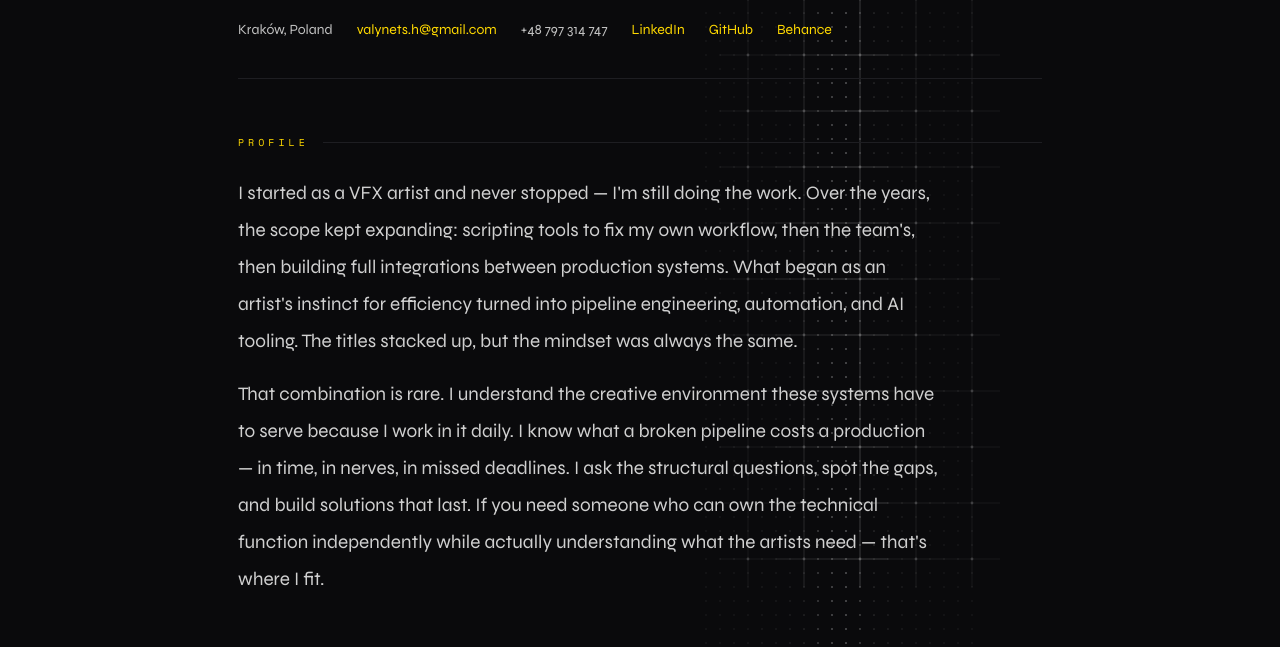
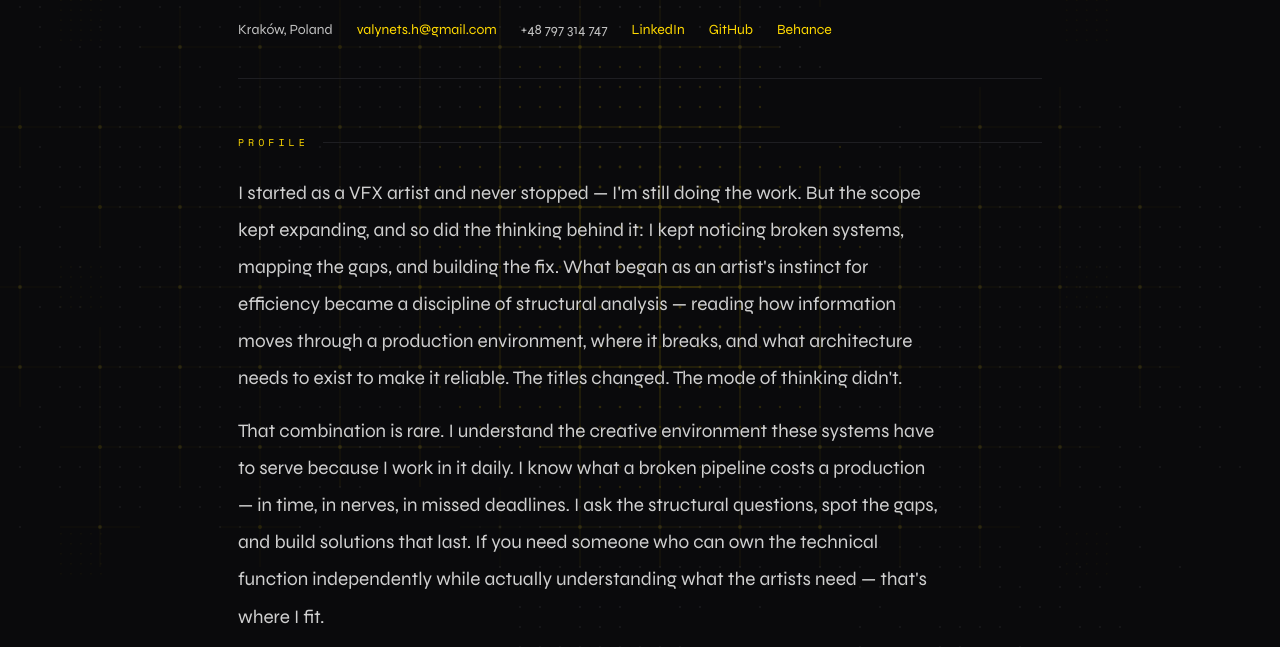
Before and after one commit to Valhannal/CV, a plain HTML site: page index.html in a window 1280 px wide. Shown: the part 133-780 px from the top of the page. Drawn offline with nearby package versions, Linux system fonts and the light colour scheme.

Commit message:
update index

```diff
--- a/index.html
+++ b/index.html
@@ -20,7 +20,7 @@
 html{scroll-behavior:smooth;}
 body{background:var(--bg);color:var(--text);font-family:'Syne',sans-serif;font-weight:300;overflow-x:hidden;}
 
-canvas#particles{position:fixed;top:0;left:0;width:100%;height:100%;opacity:0.4;pointer-events:none;z-index:0;}
+canvas#particles{position:fixed;top:0;left:0;width:100%;height:100%;opacity:0.25;pointer-events:none;z-index:0;}
 
 .wrap{position:relative;z-index:2;max-width:900px;margin:0 auto;padding:48px 48px 100px;}
 
@@ -231,11 +231,11 @@ const i18n = {
     sec_experience: "Experience",
     sec_skills: "Skills",
 
-    profile_1: "I started as a VFX artist and never stopped — I'm still doing the work. Over the years, the scope kept expanding: scripting tools to fix my own workflow, then the team's, then building full integrations between production systems. What began as an artist's instinct for efficiency turned into pipeline engineering, automation, and AI tooling. The titles stacked up, but the mindset was always the same.",
+    profile_1: "I started as a VFX artist and never stopped — I'm still doing the work. But the scope kept expanding, and so did the thinking behind it: I kept noticing broken systems, mapping the gaps, and building the fix. What began as an artist's instinct for efficiency became a discipline of structural analysis — reading how information moves through a production environment, where it breaks, and what architecture needs to exist to make it reliable. The titles changed. The mode of thinking didn't.",
     profile_2: "That combination is rare. I understand the creative environment these systems have to serve because I work in it daily. I know what a broken pipeline costs a production — in time, in nerves, in missed deadlines. I ask the structural questions, spot the gaps, and build solutions that last. If you need someone who can own the technical function independently while actually understanding what the artists need — that's where I fit.",
 
     j1_title: "Pipeline Developer &amp; IT Automation",
-    j1_date: "Mar 2024 — Present",
+    j1_date: "Mar 2024 — Jun 2026",
     j1_company: "Millarc CGI · Kraków",
     j1_p1: "Took ownership of the studio's internal tooling and automation infrastructure — building, maintaining, and documenting systems used across a team of 20+. All work version-controlled via GitHub and written to be maintainable by others.",
     j1_p2: "Deployed a self-hosted service using Docker to enable bidirectional Slack API communication beyond the internal network. Built and maintained a core integration suite connecting Houdini / 3ds Max + Deadline (render farm) + Flow Production (ShotGrid) via REST APIs and webhooks — covering render orchestration, asset delivery, and project tracking.",
@@ -243,7 +243,7 @@ const i18n = {
     j1_p4: "Active daily user of AI tools in a production context — evaluating new tools, advising the team on practical application and limitations, and integrating them into real workflows. Actively uses AI agentic workflows (Cursor, Claude Code) for writing and maintaining code. Conducted ongoing R&amp;D into pipeline platforms, leading adoption of Ayon as a pipeline management system.",
 
     j2_title: "Senior VFX Artist",
-    j2_date: "Mar 2022 — Present",
+    j2_date: "Mar 2022 — Jun 2026",
     j2_company: "Millarc CGI · Kraków",
     j2_p1: "Created high-end visual effects and motion design content for commercial visuals, primarily for major Chinese tech brands including Huawei, OnePlus, Xiaomi, OPPO, Vivo and others — 50+ projects delivered across advertising, product visualization, and motion design. Drove Millarc's signature motion wallpapers, <a href=\"https://www.stashmedia.tv/mobile-motion-millarc-shows-off-smartphone-wallpapers/\" target=\"_blank\" style=\"color:var(--accent)\">Featured in Stash Magazine</a> as the studio cornering this niche.",
     j2_p2: "Specialized in procedural effects and simulations — volumes, particles, Vellum, RBD, FLIP, VDB, KineFX, terrain generation — with custom setups in VEX and Python. Owned the full pipeline from effect development through rendering and compositing, using USD/Solaris and Deadline. Actively integrated AI into the workflow, led concept development, and mentored junior artists.",
@@ -291,7 +291,7 @@ const i18n = {
     profile_2: "Taka kombinacja jest rzadka. Rozumiem środowisko kreatywne, któremu te systemy muszą służyć — bo pracuję w nim na co dzień. Wiem, co kosztuje zepsuty pipeline: czas, nerwy, przekroczone terminy. Zadaję pytania o strukturę, wyłapuję luki i buduję rozwiązania, które działają długoterminowo. Jeśli szukasz kogoś, kto samodzielnie poprowadzi stronę techniczną, rozumiejąc jednocześnie, czego potrzebują artyści — tu jest moje miejsce.",
 
     j1_title: "Pipeline Developer &amp; Automatyzacja IT",
-    j1_date: "mar 2024 — obecnie",
+    j1_date: "mar 2024 — cze 2026",
     j1_company: "Millarc CGI · Kraków",
     j1_p1: "Przejęłam odpowiedzialność za wewnętrzny tooling i infrastrukturę automatyzacji studia — budując, utrzymując i dokumentując systemy używane przez 20-osobowy zespół. Całość wersjonowana na GitHubie i pisana z myślą o czytelności dla innych.",
     j1_p2: "Postawiłam self-hosted serwis na Dockerze, umożliwiając dwukierunkową komunikację przez Slack API poza siecią wewnętrzną. Zbudowałam i utrzymuję core integrację łączącą Houdini / 3ds Max + Deadline (render farm) + Flow Production (ShotGrid) przez REST APIs i webhooks — obejmującą orkiestrację renderów, dostarczanie assetów i śledzenie projektów.",
@@ -299,7 +299,7 @@ const i18n = {
     j1_p4: "Aktywna codzienna użytkowniczka narzędzi AI w kontekście produkcyjnym — oceniam nowe narzędzia, doradzam zespołowi w praktycznym zastosowaniu i ograniczeniach, integruję je w rzeczywistych workflowach. Aktywnie korzystam z AI agentic workflows (Cursor, Claude Code) przy pisaniu i utrzymaniu kodu. Prowadziłam bieżące R&amp;D dotyczące platform pipeline'owych, wdrażając Ayon jako system zarządzania pipeline'em.",
 
     j2_title: "Senior VFX Artist",
-    j2_date: "mar 2022 — obecnie",
+    j2_date: "mar 2022 — cze 2026",
     j2_company: "Millarc CGI · Kraków",
     j2_p1: "Tworzyłam wysokiej jakości efekty wizualne i motion design dla materiałów komercyjnych, przede wszystkim dla czołowych chińskich marek technologicznych: Huawei, OnePlus, Xiaomi, OPPO, Vivo i innych — 50+ projektów w obszarze reklamy, wizualizacji produktów i motion design. Stworzyłam charakterystyczne motion wallpapers Millarc, wyróżnione w <a href=\"https://www.stashmedia.tv/mobile-motion-millarc-shows-off-smartphone-wallpapers/\" target=\"_blank\" style=\"color:var(--accent)\">Stash Magazine</a> jako pionier tej niszy.",
     j2_p2: "Specjalizuję się w efektach proceduralnych i symulacjach — volumes, particles, Vellum, RBD, FLIP, VDB, KineFX, generowanie terenu — z niestandardowymi setupami w VEX i Pythonie. Obsługiwałam pełny pipeline: od opracowania efektów przez rendering i compositing, z użyciem USD/Solaris i Deadline. Aktywnie integrowałam AI w workflow, prowadziłam rozwój konceptów i mentorowałam młodszych artystów.",
@@ -376,28 +376,20 @@ applyLang('en');
   const canvas = document.getElementById('particles');
   const ctx = canvas.getContext('2d');
 
-  const dotRadius = 1.4;
-  const dotMargin = 28;
+  const dotRadius = 2;
+  const dotMargin = 40;
   const spaceForOneDot = 2 * dotMargin;
   const gridPadding = 20;
-  const smallDotRadius = 0.7;
-  const smallDotMargin = 7;
+  const smallDotRadius = 1;
+  const smallDotMargin = 10;
   const spaceForSmallDot = 2 * smallDotMargin;
 
+  const COLOR_AMBIENT = 'rgba(255, 217, 0, 0.14)';
+  const COLOR_AMBIENT_LINE = 'rgba(255, 217, 0, 0.28)';
   const RADIUS_MULT = 1.95;
 
-  let W = 0, H = 0, visibleDotCount = 3, mouseX = -9999, mouseY = -9999;
-
-  // continuous sweep — a soft band of light drifting across the grid on its own
-  let sweepX = -300;
-  const sweepSpeed = 9;
-  const sweepBandWidth = spaceForOneDot * 2.5;
-  function sweepIntensity(x) {
-    const d = Math.abs(x - sweepX);
-    if (d > sweepBandWidth) return 0;
-    const t = 1 - d / sweepBandWidth;
-    return t * t * 0.85;
-  }
+  let W = 0, H = 0, visibleDotCount = 3, mouseX = 0, mouseY = 0;
+  const FIXED_DOTS = [[3, 1], [4, 5], [4, 7], [6, 8], [8, 4], [10, 6], [20, 8]];
 
   function cellHash(i, j) { const n = Math.sin(i * 127.1 + j * 311.7) * 43758.5453; return n - Math.floor(n); }
   function blobMaxRadius() { return spaceForOneDot * visibleDotCount * RADIUS_MULT; }
@@ -414,7 +406,7 @@ applyLang('en');
 
   function resize() {
     W = canvas.width = window.innerWidth; H = canvas.height = window.innerHeight;
-    visibleDotCount = W < 600 ? 2 : 3; redraw(mouseX, mouseY);
+    visibleDotCount = W < 600 ? 2 : 3; mouseX = W / 2; mouseY = H / 2; redraw(mouseX, mouseY);
   }
 
   function gridPos(col, row) { return { x: gridPadding + col * spaceForOneDot, y: gridPadding + row * spaceForOneDot }; }
@@ -430,47 +422,54 @@ applyLang('en');
 
   function drawDotNearCursor(x, y, t) {
     const a = accentStrength(t);
-    drawDot(x, y, `rgba(255, 255, 255, ${0.44 + 0.5 * a})`, `rgba(255, 255, 255, ${0.42 + 0.56 * a})`, 0.42 + 0.95 * a);
+    drawDot(x, y, `rgba(255, 217, 0, ${0.44 + 0.5 * a})`, `rgba(255, 217, 0, ${0.42 + 0.56 * a})`, 0.42 + 0.95 * a);
   }
 
   function drawSmallDot(x, y, color, radius) { ctx.fillStyle = color; ctx.beginPath(); ctx.arc(x, y, radius ?? smallDotRadius, 0, Math.PI * 2); ctx.fill(); }
 
   function drawSmallDotNearCursor(x, y, t) {
     const a = accentStrength(t);
-    drawSmallDot(x, y, a > 0.25 ? `rgba(255, 255, 255, ${0.38 + 0.52 * a})` : `rgba(200, 200, 200, ${0.38 + 0.52 * a})`, smallDotRadius + 0.65 * a);
+    drawSmallDot(x, y, a > 0.25 ? `rgba(255, 217, 0, ${0.38 + 0.52 * a})` : `rgba(170, 170, 168, ${0.38 + 0.52 * a})`, smallDotRadius + 0.65 * a);
+  }
+
+  function draw5x5(x, y) {
+    ctx.save(); ctx.translate(x, y); ctx.fillStyle = COLOR_AMBIENT;
+    for (let i = 0; i < 5; i++) for (let j = 0; j < 5; j++) { ctx.beginPath(); ctx.arc(i * 10, j * 10, 1, 0, Math.PI * 2); ctx.fill(); }
+    ctx.restore();
+  }
+
+  function drawAmbientBlocks() {
+    draw5x5(W / 21, H / 6); draw5x5(W / 21, H / 2); draw5x5(W / 21, H / 1.2);
+    if (W > 500) { draw5x5(W / 1.2, H / 6); draw5x5(W / 1.2, H / 2); draw5x5(W / 1.2, H / 1.2); }
+  }
+
+  function drawFixedMarker(col, row) {
+    const { x, y } = gridPos(col, row);
+    drawDot(x, y, COLOR_AMBIENT, COLOR_AMBIENT_LINE, 0.45);
+    for (let i = -1; i < 2; i++) for (let j = -1; j < 2; j++) drawSmallDot(x + i * spaceForSmallDot, y + j * spaceForSmallDot, 'rgba(148, 148, 148, 0.22)');
   }
 
   function drawInteractiveGrid(mx, my) {
     const cols = Math.floor((W - gridPadding) / spaceForOneDot), rows = Math.floor((H - gridPadding) / spaceForOneDot);
     for (let i = 0; i < cols; i++) for (let j = 0; j < rows; j++) {
       const { x, y } = gridPos(i, j);
-      const mouseHit = inRevealBlob(mx, my, x, y, i, j), sweepT = sweepIntensity(x);
-      if (mouseHit || sweepT > 0) drawDotNearCursor(x, y, Math.max(mouseHit ? cursorProximity(mx, my, x, y) : 0, sweepT));
+      if (inRevealBlob(mx, my, x, y, i, j)) drawDotNearCursor(x, y, cursorProximity(mx, my, x, y));
     }
     for (let i = 0; i < Math.floor((W - gridPadding) / spaceForSmallDot); i++) for (let j = 0; j < Math.floor((H - gridPadding) / spaceForSmallDot); j++) {
       const x = gridPadding + i * spaceForSmallDot, y = gridPadding + j * spaceForSmallDot;
-      const mouseHit = inRevealBlob(mx, my, x, y, i, j), sweepT = sweepIntensity(x);
-      if (mouseHit || sweepT > 0) drawSmallDotNearCursor(x, y, Math.max(mouseHit ? cursorProximity(mx, my, x, y) : 0, sweepT));
+      if (inRevealBlob(mx, my, x, y, i, j)) drawSmallDotNearCursor(x, y, cursorProximity(mx, my, x, y));
     }
   }
 
   function redraw(mx, my) {
-    ctx.clearRect(0, 0, W, H);
+    ctx.clearRect(0, 0, W, H); drawAmbientBlocks();
+    FIXED_DOTS.forEach(([col, row]) => { if (gridPos(col, row).x < W - gridPadding) drawFixedMarker(col, row); });
     drawInteractiveGrid(mx, my);
   }
 
   window.addEventListener('resize', resize);
-  window.addEventListener('mousemove', (e) => { mouseX = e.clientX; mouseY = e.clientY; });
-
-  function tick() {
-    sweepX += sweepSpeed;
-    if (sweepX > W + sweepBandWidth) sweepX = -sweepBandWidth;
-    redraw(mouseX, mouseY);
-    requestAnimationFrame(tick);
-  }
-
+  window.addEventListener('mousemove', (e) => { mouseX = e.clientX; mouseY = e.clientY; redraw(mouseX, mouseY); });
   resize();
-  tick();
 })();
 </script>
 </body>
```
